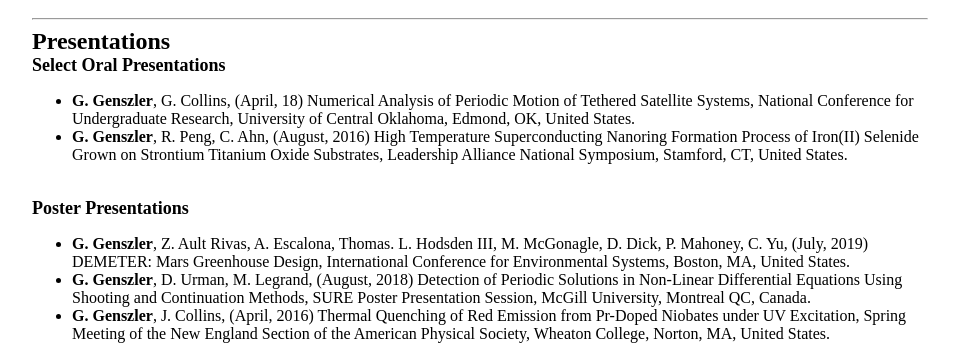
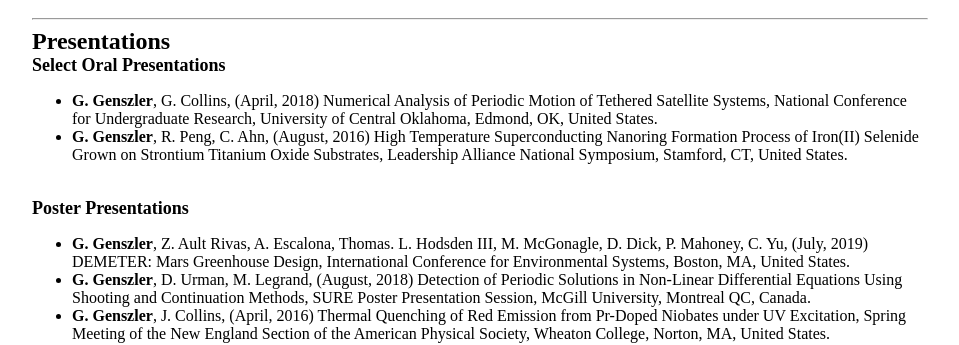
Before and after one commit to ggenszler/ggenszler.github.io, a Jekyll site: the page built from cv/index.html, in a window 1280 px wide and 900 px high, scrolled down 1504 px. Shown: the part 181-526 px from the top of the window, without its empty margins (160-1119 px from the left). Built offline with Jekyll 4.4.1, drawn with Linux system fonts in a browser that asks for light colours.

Commit message:
Update index.html

```diff
--- a/cv/index.html
+++ b/cv/index.html
@@ -103,7 +103,7 @@ title: Curriculum Vitae
 <font size="5"><b> Presentations </b></font>
 <br><font size="4"><b> Select Oral Presentations </b></font>
 <ul>
-	<li> <b>G. Genszler</b>, G. Collins, (April, 18) Numerical Analysis of Periodic Motion of Tethered Satellite Systems, National Conference for Undergraduate Research, University of Central Oklahoma, Edmond, OK, United States. </li>
+	<li> <b>G. Genszler</b>, G. Collins, (April, 2018) Numerical Analysis of Periodic Motion of Tethered Satellite Systems, National Conference for Undergraduate Research, University of Central Oklahoma, Edmond, OK, United States. </li>
 	<li> <b>G. Genszler</b>, R. Peng, C. Ahn, (August, 2016) High Temperature Superconducting Nanoring Formation Process of Iron(II) Selenide Grown on Strontium Titanium Oxide Substrates, Leadership Alliance National Symposium, Stamford, CT, United States. </li>
 </ul>
 
```
